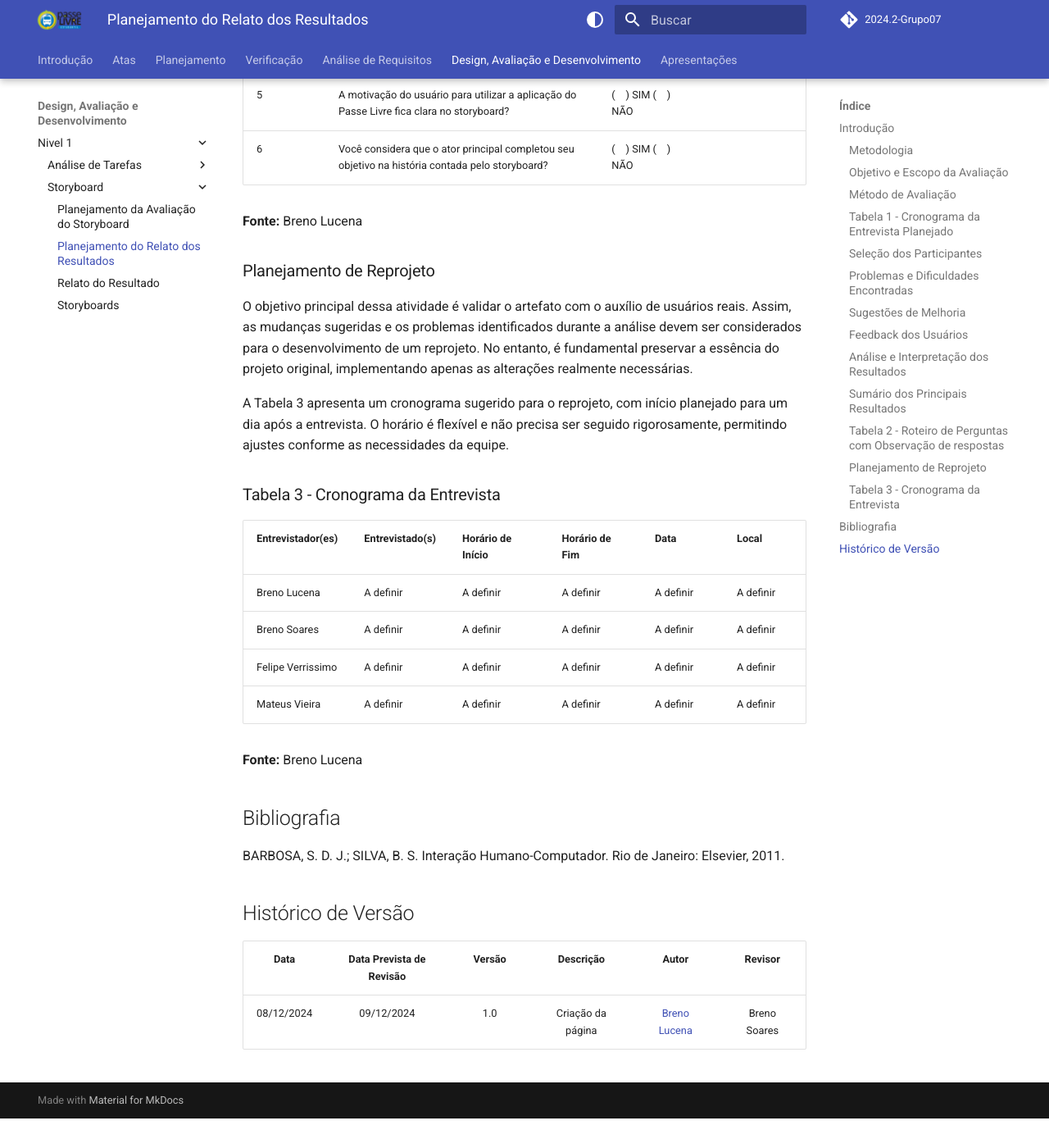
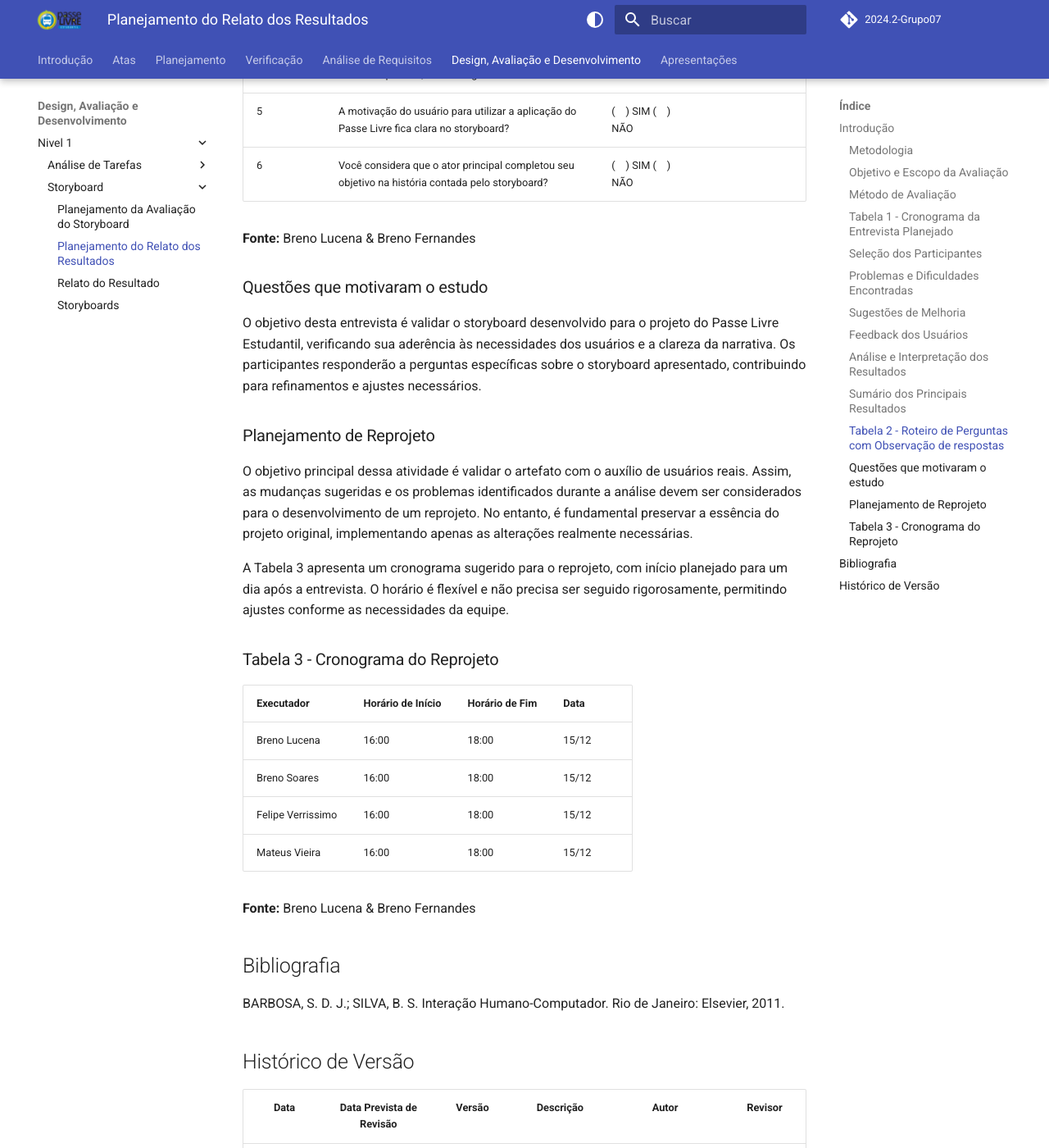
Before and after one commit to Interacao-Humano-Computador/2024.2-PasseLivreEstudantil, an MkDocs documentation site: the page built from docs/design_avaliacao_desenvolvimento/nivel01/storyboard/planejamento_relato_resultados_avaliacao.md, in a window 1280 px wide and 1400 px high, scrolled down 3828 px. Shown: the whole window at 82% size. Built offline with MkDocs 1.6.1 and Material for MkDocs 9.7.7, drawn with Linux system fonts in a browser that asks for light colours; comment, search, counter and statistics services are not loaded; old or Windows-style settings are respelled for this version of MkDocs; the version menu is left out; before the commit the page ends 5192 px from its top, so only the background shows below that; some of the changed text lies outside the part shown.

Commit message:
fix apresentacao

```diff
--- a/docs/design_avaliacao_desenvolvimento/nivel01/storyboard/planejamento_relato_resultados_avaliacao.md
+++ b/docs/design_avaliacao_desenvolvimento/nivel01/storyboard/planejamento_relato_resultados_avaliacao.md
@@ -5,6 +5,7 @@
 Nesta página, será descrito o processo para relatar os resultados da avaliação do Storyboard. O foco deste documento está no planejamento da avaliação, enquanto os resultados detalhados serão apresentados em uma página separada.
 
 ### Metodologia
+
 Baseando-se nos tópicos apresentados, bem como na avaliação de intersujeito descrita por Barbosa e Silva, e adaptando-os ao contexto deste projeto, o documento incluirá os seguintes elementos:
 
 - Objetivo e escopo da avaliação: Definição do propósito e limites do estudo.
@@ -17,13 +18,14 @@
 - Sumário dos principais resultados: Destaque dos achados mais relevantes da avaliação.
 - Planejamento de reprojeto: Estratégias para incorporar os insights obtidos no aprimoramento do Storyboard.
 
+### Objetivo e Escopo da Avaliação
 
-### Objetivo e Escopo da Avaliação
 Nesta seção, o redator deve explicar o propósito da avaliação, descrevendo os objetivos que o grupo pretende alcançar por meio da análise de tarefas. Isso inclui:
 
 - Justificar a importância da avaliação.
 - Esclarecer as expectativas e metas estabelecidas.
 - Fornecer uma visão geral do contexto e propósito da avaliação.
+
 ### Método de Avaliação
 
 O método adotado combina observação e entrevista com os usuários. Para garantir consistência e clareza no relato, os entrevistadores devem seguir um cronograma padrão durante as entrevistas.
@@ -32,25 +34,27 @@
 
 ### Tabela 1 - Cronograma da Entrevista Planejado
 
-| **Entrevistador(es)** | **Entrevistado(s)** | **Horário de Início**  | **Horário de Fim** | **Data**     | **Local**                   |
-|-----------------------|---------------------|------------------------|--------------------|--------------|-----------------------------|
-| Breno Lucena          | A definir           | A definir              | A definir          |   A definir  | A definir                   |
-| Breno Soares          | A definir           | A definir              | A definir          |   A definir  | A definir                   |
-| Felipe Verrissimo     | A definir           | A definir              | A definir          |   A definir  | A definir                   |
-| Mateus Vieira         | A definir           | A definir              | A definir          |   A definir  | A definir                   |
+| **Entrevistador(es)** | **Entrevistado(s)**  | **Horário de Início** | **Horário de Fim** | **Data**   | **Local** |
+| --------------------- | -------------------- | --------------------- | ------------------ | ---------- | --------- |
+| Breno Lucena          | A definir            | A definir             | A definir          | A definir  | A definir |
+| Breno Soares          | Maria Clara          | 16:00                 | 16:30              | 13/12/2024 | Teans     |
+| Felipe Verrissimo     | A definir            | A definir             | A definir          | A definir  | A definir |
+| Mateus Vieira         | Yasmim Oliveira Rosa | 16:00                 | 16:30              | 13/12/2024 | Teams     |
 
-**Fonte:** Breno Lucena
-
+**Fonte:** Breno Lucena & Breno Fernandes
 
 ### Seleção dos Participantes
+
 Após preencher o cronograma, é essencial justificar a escolha dos entrevistados, verificando se eles se encaixam no perfil de usuário definido no projeto. Os participantes devem apresentar características similares às personas desenvolvidas, já que estas representam o público-alvo do Passe livre. Dessa forma, é possível captar com maior precisão os desejos, necessidades e expectativas dos usuários.
 
-Os participantes selecionados, conforme explicitado na Tabela 1, têm idades entre 16 e 67  anos e atendem ao perfil de usuário estabelecido. Esse aspecto deve ser destacado no relato dos resultados para reforçar a relevância da seleção.
+Os participantes selecionados, conforme explicitado na Tabela 1, têm idades entre 16 e 60 anos e atendem ao perfil de usuário estabelecido. Esse aspecto deve ser destacado no relato dos resultados para reforçar a relevância da seleção.
 
 ### Problemas e Dificuldades Encontradas
+
 Nesta seção, o entrevistador deve listar, de forma detalhada e objetiva, os problemas e dificuldades específicos enfrentados pelo usuário durante a sessão de entrevista. Cada obstáculo, erro, falha ou desafio observado na interação com o sistema ou produto avaliado deve ser registrado com clareza, garantindo que os pontos críticos sejam identificados e analisados.
 
 ### Sugestões de Melhoria
+
 O entrevistador deve registrar de forma detalhada as sugestões e propostas de melhoria com base nos problemas identificados durante a avaliação. Para isso, é necessário:
 
 - Documentar claramente cada problema encontrado, incluindo o contexto, a ação realizada pelo usuário, o resultado esperado e o resultado observado.
@@ -74,41 +78,45 @@
 - Avaliar o impacto dos problemas identificados na usabilidade, na experiência do usuário e nos objetivos do projeto.
 - Fornecer conclusões claras e significativas para orientar as próximas etapas do desenvolvimento.
 
+### Sumário dos Principais Resultados
 
-### Sumário dos Principais Resultados
 Os resultados da avaliação de cada tarefa serão apresentados de forma resumida e objetiva. Esse sumário incluirá uma breve descrição indicando se os participantes conseguiram ou não realizar as tarefas com sucesso.
 
 A apresentação dos dados pode ser realizada em formato de texto ou por meio de uma tabela, garantindo clareza e organização. Além disso, será disponibilizada a gravação das sessões de avaliação, organizada da seguinte forma:
 
-
 ### Tabela 2 - Roteiro de Perguntas com Observação de respostas
 
-| **ID** | **Enunciado**                                                                                                    | **Resposta**    |    **Resposta do intrevistado**  |
-|--------|------------------------------------------------------------------------------------------------------------------|-----------------|----------------------------------|
-| 1      | A narrativa apresentada pelo Storyboard está condizente com o título?                                            | ( ) SIM ( ) NÃO |                                  |
-| 2      | O ambiente em que ocorre o storyboard é condizente com a realidade?                                              | ( ) SIM ( ) NÃO |                                  |
-| 3      | O Storyboard apresenta os principais aspectos da realização daquela tarefa?                                      | ( ) SIM ( ) NÃO |                                  |
-| 4      | As ações realizadas no Storyboard seguem uma ordem sequencial, fluida e lógica?                                  | ( ) SIM ( ) NÃO |                                  |
-| 5      | A motivação do usuário para utilizar a aplicação do Passe Livre fica clara no storyboard?                        | ( ) SIM ( ) NÃO |                                  |
-| 6      | Você considera que o ator principal completou seu objetivo na história contada pelo storyboard?                  | ( ) SIM ( ) NÃO |                                  |
+| **ID** | **Enunciado**                                                                                   | **Resposta**    | **Resposta do intrevistado** |
+| ------ | ----------------------------------------------------------------------------------------------- | --------------- | ---------------------------- |
+| 1      | A narrativa apresentada pelo Storyboard está condizente com o título?                           | ( ) SIM ( ) NÃO |                              |
+| 2      | O ambiente em que ocorre o storyboard é condizente com a realidade?                             | ( ) SIM ( ) NÃO |                              |
+| 3      | O Storyboard apresenta os principais aspectos da realização daquela tarefa?                     | ( ) SIM ( ) NÃO |                              |
+| 4      | As ações realizadas no Storyboard seguem uma ordem sequencial, fluida e lógica?                 | ( ) SIM ( ) NÃO |                              |
+| 5      | A motivação do usuário para utilizar a aplicação do Passe Livre fica clara no storyboard?       | ( ) SIM ( ) NÃO |                              |
+| 6      | Você considera que o ator principal completou seu objetivo na história contada pelo storyboard? | ( ) SIM ( ) NÃO |                              |
 
-**Fonte:** Breno Lucena
+**Fonte:** Breno Lucena & Breno Fernandes
+
+### Questões que motivaram o estudo
+
+O objetivo desta entrevista é validar o storyboard desenvolvido para o projeto do Passe Livre Estudantil, verificando sua aderência às necessidades dos usuários e a clareza da narrativa. Os participantes responderão a perguntas específicas sobre o storyboard apresentado, contribuindo para refinamentos e ajustes necessários.
 
 ### Planejamento de Reprojeto
+
 O objetivo principal dessa atividade é validar o artefato com o auxílio de usuários reais. Assim, as mudanças sugeridas e os problemas identificados durante a análise devem ser considerados para o desenvolvimento de um reprojeto. No entanto, é fundamental preservar a essência do projeto original, implementando apenas as alterações realmente necessárias.
 
 A Tabela 3 apresenta um cronograma sugerido para o reprojeto, com início planejado para um dia após a entrevista. O horário é flexível e não precisa ser seguido rigorosamente, permitindo ajustes conforme as necessidades da equipe.
 
-### Tabela 3 - Cronograma da Entrevista
+### Tabela 3 - Cronograma do Reprojeto
 
-| **Entrevistador(es)** | **Entrevistado(s)** | **Horário de Início**  | **Horário de Fim** | **Data**     | **Local**                   |
-|-----------------------|---------------------|------------------------|--------------------|--------------|-----------------------------|
-| Breno Lucena          | A definir           | A definir              | A definir          |   A definir  | A definir                   |
-| Breno Soares          | A definir           | A definir              | A definir          |   A definir  | A definir                   |
-| Felipe Verrissimo     | A definir           | A definir              | A definir          |   A definir  | A definir                   |
-| Mateus Vieira         | A definir           | A definir              | A definir          |   A definir  | A definir                   |
+| **Executador**    | **Horário de Início** | **Horário de Fim** | **Data** |
+| ----------------- | --------------------- | ------------------ | -------- |
+| Breno Lucena      | 16:00                 | 18:00              | 15/12    |
+| Breno Soares      | 16:00                 | 18:00              | 15/12    |
+| Felipe Verrissimo | 16:00                 | 18:00              | 15/12    |
+| Mateus Vieira     | 16:00                 | 18:00              | 15/12    |
 
-**Fonte:** Breno Lucena
+**Fonte:** Breno Lucena & Breno Fernandes
 
 ## Bibliografia
 
@@ -116,6 +124,6 @@
 
 ## Histórico de Versão
 
-|    Data    | Data Prevista de Revisão | Versão |     Descrição     |                   Autor                    | Revisor |
-| :--------: | :----------------------: | :----: | :---------------: | :----------------------------------------: | :-----: |
-| 08/12/2024 |        09/12/2024        |  1.0   | Criação da página | [Breno Lucena](https://github.com/BrenoLUCO)|  Breno Soares       |
+|    Data    | Data Prevista de Revisão | Versão |     Descrição     |                                            Autor                                             | Revisor |
+| :--------: | :----------------------: | :----: | :---------------: | :------------------------------------------------------------------------------------------: | :-----: |
+| 06/12/2024 |        07/12/2024        |  1.0   | Criação da página | [Breno Lucena](https://github.com/BrenoLUCO) [Breno Fernandes](https://github.com/Brenofrds) | Mateus  |
```
Also changed, not shown: docs/design_avaliacao_desenvolvimento/nivel01/analise_de_tarefas/planejamento_avaliacao.md (+4 -4 lines), docs/design_avaliacao_desenvolvimento/nivel01/analise_de_tarefas/planejamento_relato_resultados_avaliacao.md (+30 -13 lines), docs/design_avaliacao_desenvolvimento/nivel01/storyboard/planejamento_avaliacao.md (+18 -20 lines).
